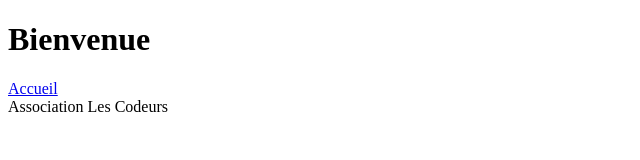
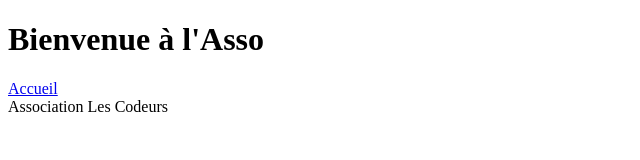
Before and after one commit to eductyl/TD2GIT, a plain HTML site: page index.html in a window 1280 px wide. Shown: the whole page, without its empty margins (0-640 px from the left). Drawn offline with Linux system fonts and the light colour scheme.

Commit message:
bienvenue à l'asso

```diff
--- a/index.html
+++ b/index.html
@@ -5,7 +5,7 @@
     <title>Association Les Codeurs</title>
   </head>
   <body>
-    <h1>Bienvenue</h1>
+    <h1>Bienvenue à l'Asso</h1>
     <nav>
       <a href="index.html">Accueil</a>
     </nav>
```
